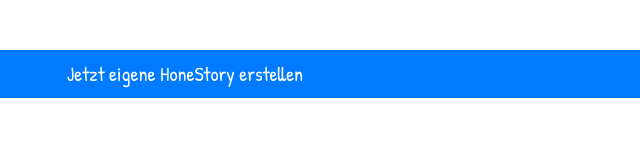
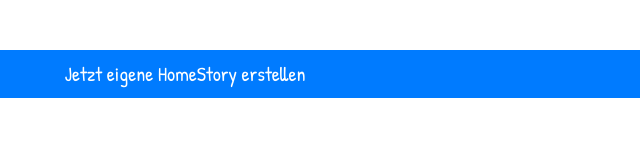
Before and after one commit to lockeyo/HomeStories, a website: page index.html in a window 1280 px wide. Shown: the part 2060-2220 px from the top of the page, 455-1095 px from the left. Drawn offline with Linux system fonts and the light colour scheme.

Commit message:
Tippfehler

```diff
--- a/index.html
+++ b/index.html
@@ -163,14 +163,9 @@
       <div class="container">
           <br /> <br />
           <a href="https://forms.gle/zHJBbZ2YN3eXL2Ta6" target="_blank" class="btn btn-block btn-lg btn-primary">
-            Jetzt eigene HoneStory erstellen
+            Jetzt eigene HomeStory erstellen
           </a>
-
-
         </div>
-
-
-
 
             <!-- 1 -->
             <div style="display: none;">
```
